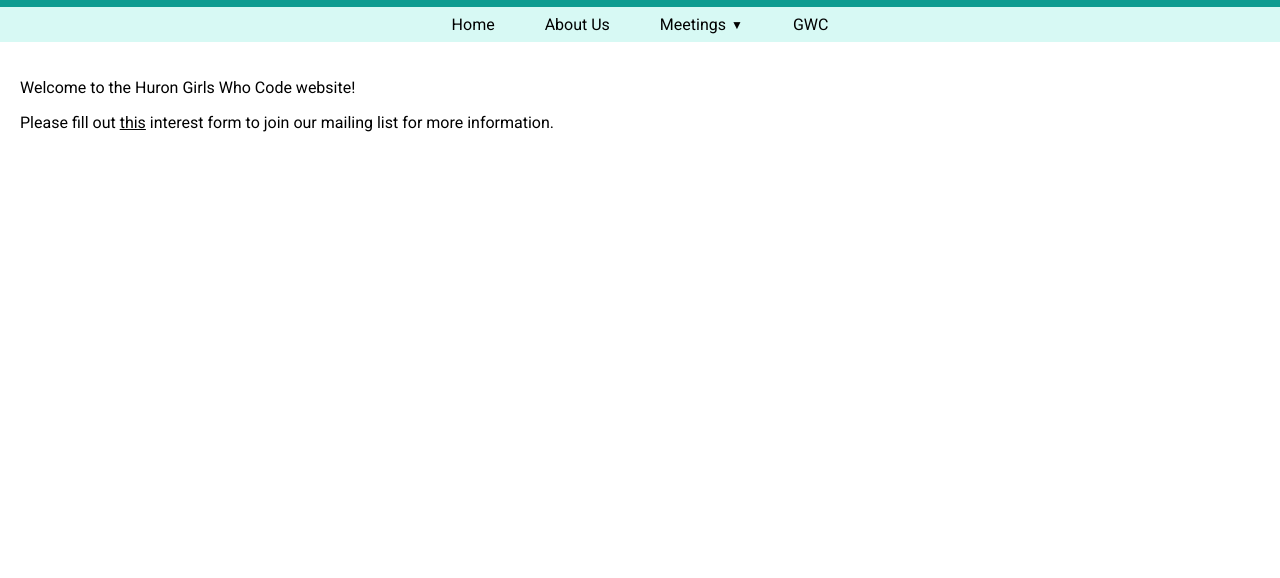
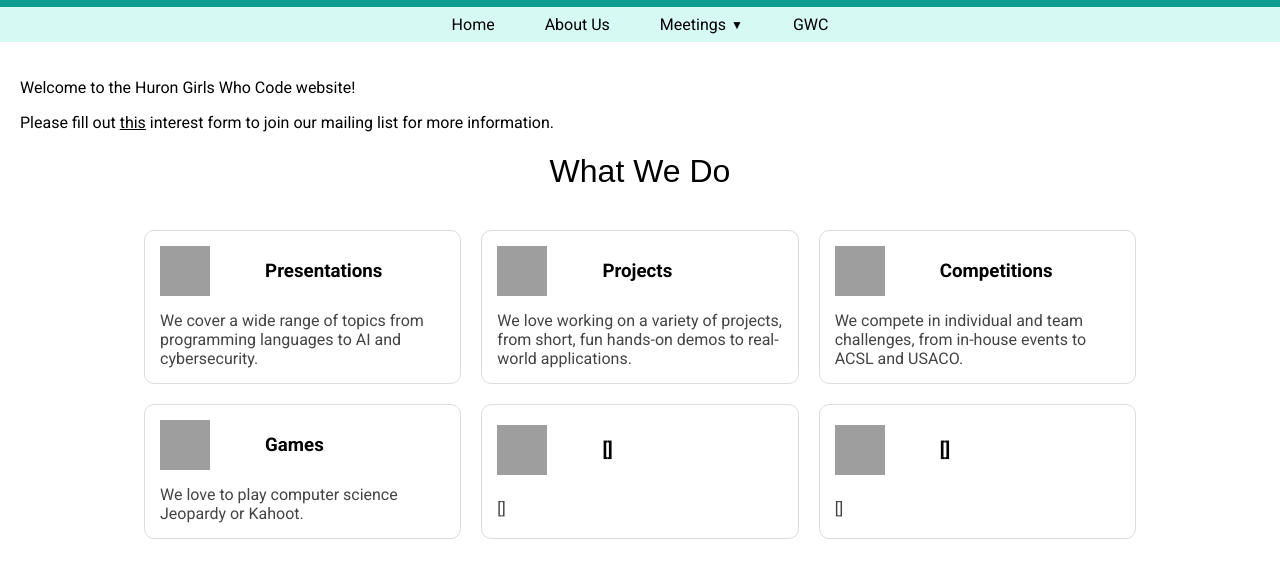
Before and after one commit to HuronGirlsWhoCode/HuronGirlsWhoCode.github.io, a plain HTML site: page index.html in a window 1280 px wide. Shown: the part 78-656 px from the top of the page. Drawn offline with Linux system fonts and the light colour scheme; grey boxes are pictures that could not be loaded; a web font is replaced by a local one.

Commit message:
Update index.html

```diff
--- a/index.html
+++ b/index.html
@@ -23,7 +23,7 @@
     <a href="/index.html">Home</a>
     <a href="/about-us.html">About Us</a>
     <div class="meetings-dropdown">
-      <button class="meetings-dropdown-button">
+      <button class="meetings-dropdown-button" id="meetingsBtn" id="meetingsMenu">
         Meetings <span class="meeting-dropdown-caret">▼</span>
       </button>
       <div class="meetings-dropdown-content">
@@ -37,6 +37,41 @@
   <div class="page-text">
     <p>Welcome to the Huron Girls Who Code website!</p>
     <p>Please fill out <a href="https://forms.gle/GpsqqyfHD216t3Fv9">this</a> interest form to join our mailing list for more information.</p>
+    <h1>What We Do</h1>
+    <br>
+    <div class="activities-tiles">
+      <div class="activity-tile">
+        <img src="https://encrypted-tbn0.gstatic.com/images?q=tbn:ANd9GcTooRTGdjZ9xc_REFcGqjCSwvQf5hw_dO7VNg&s">
+        <h3>Presentations</h3>
+        <p>We cover a wide range of topics from programming languages to AI and cybersecurity.</p>
+      </div>
+      <div class="activity-tile">
+        <img src="https://cdn-icons-png.flaticon.com/512/6387/6387426.png">
+        <h3>Projects</h3>
+        <p>We love working on a variety of projects, from short, fun hands-on demos to real-world applications.</p>
+      </div>
+      <div class="activity-tile">
+        <img src="https://cdn-icons-png.flaticon.com/512/7937/7937682.png
+          ">
+        <h3>Competitions</h3>
+        <p>We compete in individual and team challenges, from in-house events to ACSL and USACO.</p>
+      </div>
+      <div class="activity-tile">
+        <img src="https://cdn-icons-png.freepik.com/256/13983/13983139.png">
+        <h3>Games</h3>
+        <p>We love to play computer science Jeopardy or Kahoot.</p>
+      </div>
+      <div class="activity-tile">
+        <img src="https://cdn.pixabay.com/photo/2015/10/05/22/37/blank-profile-picture-973460_960_720.png">
+        <h3>[]</h3>
+        <p>[]</p>
+      </div>
+      <div class="activity-tile">
+        <img src="https://cdn.pixabay.com/photo/2015/10/05/22/37/blank-profile-picture-973460_960_720.png">
+        <h3>[]</h3>
+        <p>[]</p>
+      </div>
+    </div>
   </div>
 
 </body>
```
